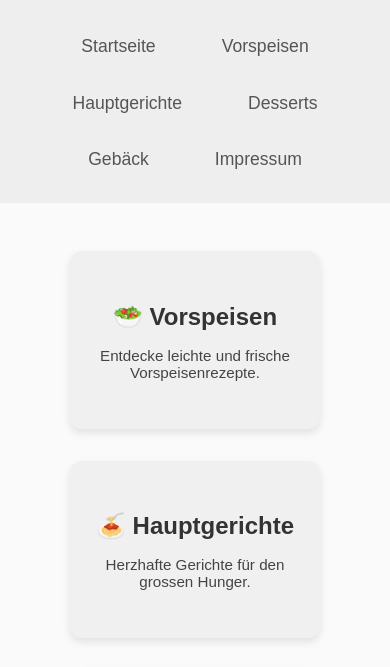
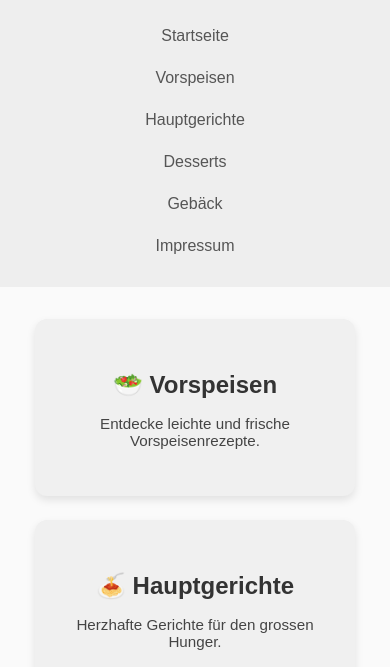
Before and after one commit to SteveMinder/TasteTales, an Eleventy site: page src/index.html in a window 390 px wide. Shown: the part 115-782 px from the top of the page. Built offline with nearby package versions, Linux system fonts and the light colour scheme; Eleventy itself is replaced by a stand-in of ours; files that its build step writes are made by us from their sources.

Commit message:
test mobile first

```diff
--- a/docs/css/style.css
+++ b/docs/css/style.css
@@ -1,4 +1,13 @@
-/* Allgemeines Grundlayout für den gesamten Body */
+:root {
+    --breakpoint-sm: 600px;
+    --breakpoint-md: 768px;
+    --breakpoint-lg: 1024px;
+}
+
+/* ====================== */
+/* Mobile First Base CSS */
+/* ====================== */
+
 body {
     margin: 0;
     font-family: Arial, sans-serif;
@@ -6,53 +15,47 @@ body {
     color: #333;
 }
 
-/* Gestaltung von Header und Footer */
 header, footer {
     background: #eee;
     padding: 1em;
     text-align: center;
 }
 
-/* Navigation-Links im Header */
 nav a {
-    display: inline-block;
-    margin: 0.5em 1em;
-    padding: 0.5em 0.75em;
-    font-size: 1.1rem;
+    display: block;
+    margin: 0.5em 0;
+    padding: 0.5em;
+    font-size: 1rem;
     text-decoration: none;
     color: #555;
 }
 
-/* Grundlayout für Hauptinhalt */
 main {
     padding: 1em;
 }
 
-/* Abstand zwischen Abschnitten */
 section {
     margin-bottom: 2em;
 }
 
-/* Layout für die Übersicht auf der Startseite und Kategorie-Seiten */
 .kategorien {
     display: flex;
-    flex-wrap: wrap;
-    justify-content: center;
-    gap: 2rem;
-    padding: 2rem;
+    flex-direction: column;
+    gap: 1.5rem;
+    padding: 1rem;
+    align-items: center;
 }
 
-/* Gestaltung einzelner Kategorie-Karten */
 .kategorie-card {
     background-color: #f0f0f0;
     border-radius: 12px;
     box-shadow: 0 4px 8px rgba(0,0,0,0.1);
     text-align: center;
-    width: 250px;
+    width: 100%;
+    max-width: 320px;
     transition: transform 0.2s;
 }
 
-/* Links innerhalb der Karten */
 .kategorie-card a {
     text-decoration: none;
     color: #333;
@@ -60,17 +63,14 @@ section {
     padding: 2rem 1rem;
 }
 
-/* Hover-Effekt auf Karten */
 .kategorie-card:hover {
     transform: scale(1.05);
 }
 
-/* Titel innerhalb der Karten */
 .kategorie-card h2 {
     margin-bottom: 0.5rem;
 }
 
-/* Beschreibungstext innerhalb der Karten */
 .kategorie-card p {
     font-size: 0.95rem;
     color: #444;
@@ -82,12 +82,10 @@ section {
     margin-bottom: 1rem;
 }
 
-/* Rezept Style */
-
 .rezept-inhalt {
     max-width: 800px;
     margin: 2rem auto;
-    padding: 2rem;
+    padding: 1.5rem;
     line-height: 1.6;
     background: #fff;
     border-radius: 12px;
@@ -111,3 +109,26 @@ section {
 .rezept-inhalt p {
     margin-bottom: 1rem;
 }
+
+/* ========================= */
+/* Tablet and Desktop Layouts */
+/* ========================= */
+
+@media (min-width: var(--breakpoint-sm)) {
+    nav a {
+        display: inline-block;
+        margin: 0 1em;
+    }
+}
+
+@media (min-width: var(--breakpoint-md)) {
+    .kategorien {
+        flex-direction: row;
+        flex-wrap: wrap;
+        justify-content: center;
+    }
+
+    .kategorie-card {
+        width: 250px;
+    }
+}
--- a/src/css/style.css
+++ b/src/css/style.css
@@ -1,4 +1,13 @@
-/* Allgemeines Grundlayout für den gesamten Body */
+:root {
+    --breakpoint-sm: 600px;
+    --breakpoint-md: 768px;
+    --breakpoint-lg: 1024px;
+}
+
+/* ====================== */
+/* Mobile First Base CSS */
+/* ====================== */
+
 body {
     margin: 0;
     font-family: Arial, sans-serif;
@@ -6,53 +15,47 @@ body {
     color: #333;
 }
 
-/* Gestaltung von Header und Footer */
 header, footer {
     background: #eee;
     padding: 1em;
     text-align: center;
 }
 
-/* Navigation-Links im Header */
 nav a {
-    display: inline-block;
-    margin: 0.5em 1em;
-    padding: 0.5em 0.75em;
-    font-size: 1.1rem;
+    display: block;
+    margin: 0.5em 0;
+    padding: 0.5em;
+    font-size: 1rem;
     text-decoration: none;
     color: #555;
 }
 
-/* Grundlayout für Hauptinhalt */
 main {
     padding: 1em;
 }
 
-/* Abstand zwischen Abschnitten */
 section {
     margin-bottom: 2em;
 }
 
-/* Layout für die Übersicht auf der Startseite und Kategorie-Seiten */
 .kategorien {
     display: flex;
-    flex-wrap: wrap;
-    justify-content: center;
-    gap: 2rem;
-    padding: 2rem;
+    flex-direction: column;
+    gap: 1.5rem;
+    padding: 1rem;
+    align-items: center;
 }
 
-/* Gestaltung einzelner Kategorie-Karten */
 .kategorie-card {
     background-color: #f0f0f0;
     border-radius: 12px;
     box-shadow: 0 4px 8px rgba(0,0,0,0.1);
     text-align: center;
-    width: 250px;
+    width: 100%;
+    max-width: 320px;
     transition: transform 0.2s;
 }
 
-/* Links innerhalb der Karten */
 .kategorie-card a {
     text-decoration: none;
     color: #333;
@@ -60,17 +63,14 @@ section {
     padding: 2rem 1rem;
 }
 
-/* Hover-Effekt auf Karten */
 .kategorie-card:hover {
     transform: scale(1.05);
 }
 
-/* Titel innerhalb der Karten */
 .kategorie-card h2 {
     margin-bottom: 0.5rem;
 }
 
-/* Beschreibungstext innerhalb der Karten */
 .kategorie-card p {
     font-size: 0.95rem;
     color: #444;
@@ -82,12 +82,10 @@ section {
     margin-bottom: 1rem;
 }
 
-/* Rezept Style */
-
 .rezept-inhalt {
     max-width: 800px;
     margin: 2rem auto;
-    padding: 2rem;
+    padding: 1.5rem;
     line-height: 1.6;
     background: #fff;
     border-radius: 12px;
@@ -111,3 +109,26 @@ section {
 .rezept-inhalt p {
     margin-bottom: 1rem;
 }
+
+/* ========================= */
+/* Tablet and Desktop Layouts */
+/* ========================= */
+
+@media (min-width: var(--breakpoint-sm)) {
+    nav a {
+        display: inline-block;
+        margin: 0 1em;
+    }
+}
+
+@media (min-width: var(--breakpoint-md)) {
+    .kategorien {
+        flex-direction: row;
+        flex-wrap: wrap;
+        justify-content: center;
+    }
+
+    .kategorie-card {
+        width: 250px;
+    }
+}
```
